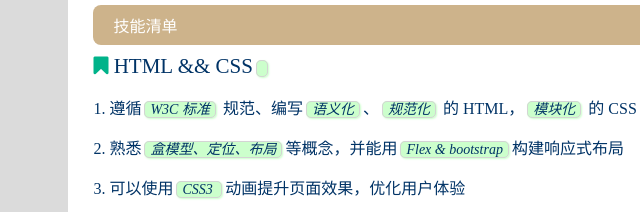
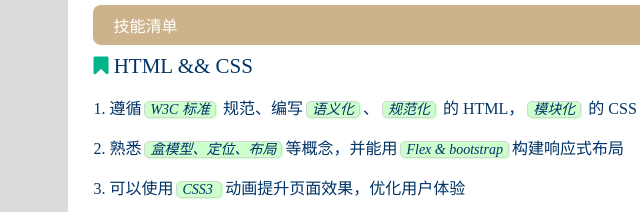
Before and after one commit to MrZoe/webSite, a website: page static/resume/resume.html in a window 1280 px wide. Shown: the part 794-1006 px from the top of the page, 292-932 px from the left. Drawn offline with nearby package versions, Linux system fonts and the light colour scheme; files that its build step writes are made by us from their sources; files whose address does not match are found by name.

Commit message:
修改简历页面的 bug

```diff
--- a/static/resume/resume.html
+++ b/static/resume/resume.html
@@ -176,7 +176,7 @@
                 <div class="project-item">
                     <header class="project-title">
                         <i class="fa fa-bookmark"></i>
-                        <span>HTML && CSS</span><em></em>
+                        <span>HTML && CSS</span>
                     </header>
                     <p>1. 遵循<em>W3C 标准</em> 规范、编写<em>语义化</em>、<em>规范化</em> 的 HTML，<em>模块化</em> 的 CSS </p>
                     <p>2. 熟悉<em>盒模型、定位、布局</em>等概念，并能用<em>Flex & bootstrap</em>构建响应式布局</p>
```
